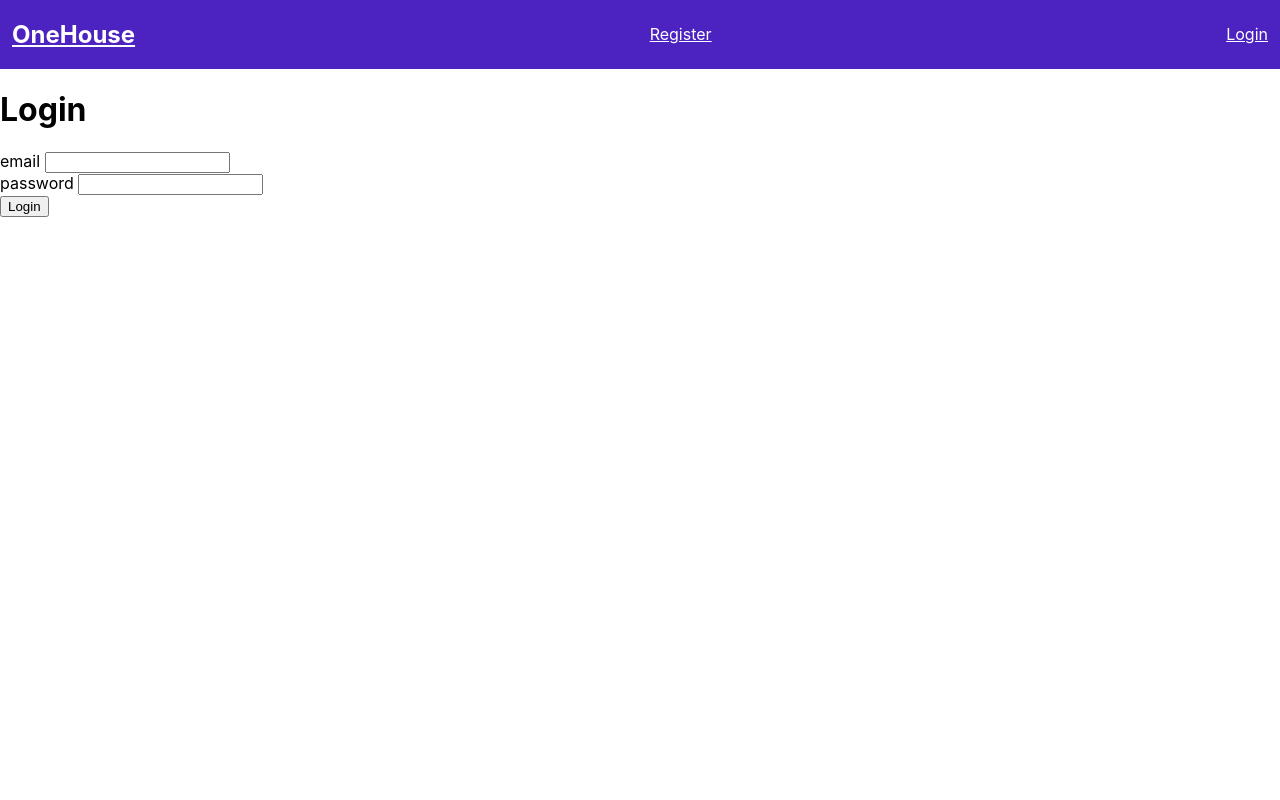
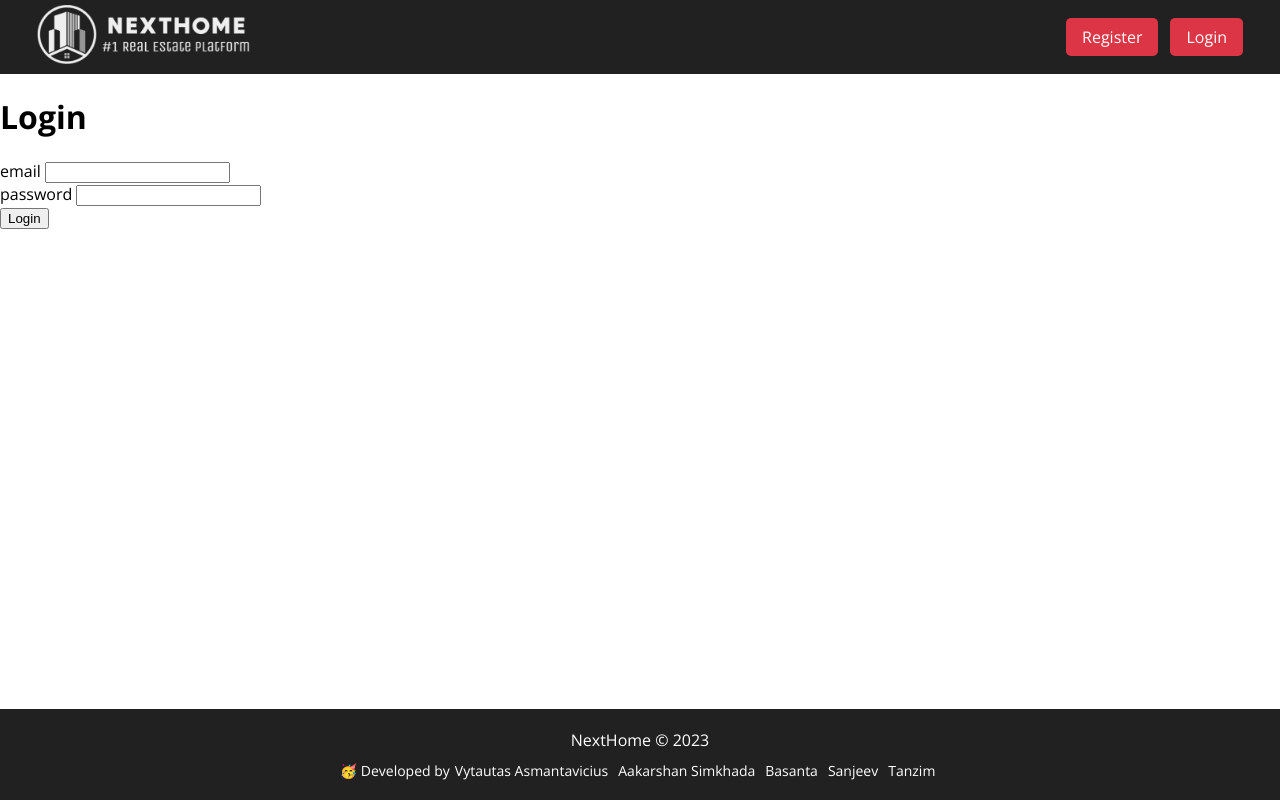
Before and after one commit to vytaux/waa-project-react-frontend, a React (Create React App) app: page /login in a window 1280 px wide. Built offline with nearby package versions, Linux system fonts and the light colour scheme.

Commit message:
design stuff

```diff
--- a/src/App.css
+++ b/src/App.css
@@ -1,3 +1,18 @@
+@import url('https://fonts.googleapis.com/css2?family=Open+Sans:wght@400;600;700&display=swap');
+
+html, body, #root {
+    height: 100%;
+}
+
+#root {
+    display: flex;
+    flex-direction: column;
+}
+
+body {
+    font-family: 'Open Sans', sans-serif;
+}
+
 .w-full {
     width: 100%;
 }
@@ -7,35 +22,128 @@
 }
 
 .header {
-    background: #4c22c1;
-    padding: 0 12px;
+    background-color: #212121;
+    color: #fff;
+    padding: 5px 37px; /* Adjust padding to make the header slimmer */
+
+    a {
+        color: white;
+    }
 
     nav {
         align-items: center;
+        display: flex;
 
-        .title-link {
-            color: white;
+        a {
+            color: #fff;
+            text-decoration: none;
+            padding: 10px;
+
+            &:hover:not(.logo) {
+                background-color: #555;
+                border-radius: 5px;
+            }
         }
 
-        .login-logout-link {
-            color: white;
+        .logo {
+            padding: 0;
+
+            img {
+                width: 213px;
+            }
+        }
+
+        .dashboard-links {
+            margin-left: 15px;
+        }
+
+        .auth-links {
             margin-left: auto;
+
+            a {
+                background-color: #dc3545;
+                border-radius: 5px;
+                padding: 8px 16px;
+                margin-left: 12px;
+            }
         }
 
         .add-property {
-            margin-left: auto;
-            color: white;
+            background-color: #007bff;
+            border-radius: 5px;
+            padding: 8px 16px;
+            margin-left: 19px;
         }
     }
 }
 
-.properties {
-    margin: 12px;
-    gap: 6px;
+.homepage {
+    h1 {
+        text-align: center;
+        margin: 25px 0 7px;
+    }
 
-    .property {
-        padding: 6px;
-        border: 1px solid #ccc;
+    .properties {
+        margin: 0 0 28px;
+        display: grid;
+        grid-template-columns: repeat(auto-fit, minmax(210px, max-content));
+        grid-gap: 16px;
+        justify-content: center;
+        padding: 13px 37px;
+
+        .property {
+            position:relative;
+            background-color: #f9f9f9;
+            border-radius: 8px;
+            box-shadow: 0 2px 4px rgba(0, 0, 0, 0.1);
+
+            .picture-link {
+
+                .status-badge {
+                    font-size: 12px;
+                    position: absolute;
+                    top: 0;
+                    right: 0;
+                    background: #00cc00; /* Green color */
+                    padding: 4px 8px;
+                    border-radius: 0 5px 0 4px;
+                    color: #fff; /* White text */
+                }
+
+                .picture {
+                    border-top-left-radius: 5px;
+                    border-top-right-radius: 5px;
+                    width: 100%;
+                    height: 150px;
+                }
+            }
+
+            .info {
+                padding: 9px 17px 17px;
+            }
+
+            .name {
+                font-size: 18px;
+                font-weight: bold;
+                color: #333;
+                text-decoration: none;
+            }
+
+            .name:hover {
+                color: #007bff;
+            }
+
+            .price {
+                font-size: 16px;
+                color: #555;
+            }
+
+            .description {
+                font-size: 14px;
+                color: #777;
+                margin-top: 10px;
+            }
+        }
     }
 }
 
@@ -56,3 +164,49 @@
         background: #f2f2f2;
     }
 }
+
+.footer {
+    margin-top: auto;
+    background: #212121;
+    color: white;
+    padding: 7px 12px;
+
+    a {
+        color: white;
+    }
+}
+
+
+
+
+
+.footer {
+    background-color: #212121;
+    color: #fff;
+    padding: 20px 0;
+    text-align: center;
+}
+
+.footer-content {
+    max-width: 1200px;
+    margin: 0 auto;
+}
+
+.footer-info {
+    font-size: 16px;
+}
+
+.footer-developers {
+    font-size: 14px;
+    margin-top: 10px;
+}
+
+.footer-developers a {
+    color: #fff;
+    text-decoration: none;
+    margin: 0 5px;
+}
+
+.footer-developers a:hover {
+    text-decoration: underline;
+}
--- a/src/App.js
+++ b/src/App.js
@@ -5,19 +5,20 @@ import PageRoutes from './routes/PageRoutes';
 import { useContext, useEffect } from 'react';
 import UserContext from "./context/UserContext";
 import hasRole from './util/hasRole';
-
+import Footer from "./components/Footer";
 
 
 const App = () => {
     const { currentUser, updateUser } = useContext(UserContext)
 
-    document.title = 'OneHouse | #1 Real Estate Platform in the World!';
+    document.title = 'NextHome | #1 Real Estate Platform in the World!';
     console.log(currentUser)
 
     return (
         <BrowserRouter>
             <Header />
             <PageRoutes currentUser={currentUser} setCurrentUser={updateUser} />
+            <Footer />
         </BrowserRouter>
     );
 }
--- /dev/null
+++ b/src/components/Footer.js
@@ -0,0 +1,25 @@
+import React, { useContext } from "react";
+import { Link, useNavigate } from "react-router-dom";
+import UserContext from "../context/UserContext";
+import hasRole from "../util/hasRole";
+
+const Footer = () => {
+    return (
+        <footer className="footer">
+            <div className="footer-content">
+                <div className="footer-info">NextHome © 2023</div>
+                <div className="footer-developers">
+                    🥳 Developed by
+                    <a href="https://github.com/vytaux">Vytautas Asmantavicius</a>
+                    <a href="https://github.com/Aakartion">Aakarshan Simkhada</a>
+                    <a href="https://github.com/sameerstha0012">Basanta</a>
+                    <a href="https://github.com/sanjeev-thapa">Sanjeev</a>
+                    <a href="https://github.com/TanzimFK">Tanzim</a>
+                </div>
+            </div>
+        </footer>
+    )
+}
+
+
+export default Footer;
--- a/src/components/Header.js
+++ b/src/components/Header.js
@@ -15,15 +15,19 @@ const Header = () => {
     return (
         <header className='header'>
             <nav className='w-full flex'>
-                <Link to={'/'} className='title-link'><h1>OneHouse</h1></Link>
-                {hasRole(currentUser, 'ADMIN') ? <Link to='/admin'>Admin</Link> : null}
-                {hasRole(currentUser, 'OWNER') ? <Link to='/owner'>Owner</Link> : null}
-                {hasRole(currentUser, 'CUSTOMER') ? <Link to='/customer'>Customer</Link> : null}
+                <Link to={'/'} className='logo'><img src="/logo.png" alt=""/></Link>
                 {hasRole(currentUser, 'OWNER') || hasRole(currentUser, 'ADMIN')
                     ? <Link className='add-property' to='/owner/add-property'>Add Property</Link> : null}
-                {!currentUser ? <Link to='/register' className='login-logout-link'>Register</Link> : null}
-                {!currentUser ? <Link to='/login' className='login-logout-link'>Login</Link> : null}
-                {currentUser ? <Link className='login-logout-link' onClick={logoutHandler}>Logout</Link> : null}
+                <div className="dashboard-links">
+                    {hasRole(currentUser, 'ADMIN') ? <Link to='/admin'>Admin</Link> : null}
+                    {hasRole(currentUser, 'OWNER') ? <Link to='/owner'>Owner</Link> : null}
+                    {hasRole(currentUser, 'CUSTOMER') ? <Link to='/customer'>Customer</Link> : null}
+                </div>
+                <div className="auth-links">
+                    {!currentUser ? <Link to='/register'>Register</Link> : null}
+                    {!currentUser ? <Link to='/login'>Login</Link> : null}
+                    {currentUser ? <a href='#' onClick={logoutHandler}>Logout</a> : null}
+                </div>
             </nav>
         </header>
     )
--- a/src/components/Property.js
+++ b/src/components/Property.js
@@ -8,12 +8,19 @@ const Property = ({ property }) => {
     const pictureUrl = randomPictureProvider();
 
     return (
-        <Link to={`/properties/${property.slug}`} key={property.id} className='property'>
-            <h3>{property.name}</h3>
-            <img height='150' width='200' src={pictureUrl} alt=""/>
-            <p>{property.description}</p>
-            <p>{formatMoney(property.price)}</p>
-        </Link>
+        <div className='property'>
+            <Link to={`/properties/${property.slug}`} key={property.id} className='picture-link'>
+                <div className='status-badge'>{property.status}</div>
+                <img className='picture' src={pictureUrl} alt=""/>
+            </Link>
+            <div className="info">
+            <Link to={`/properties/${property.slug}`} key={property.id} className='name'>
+                    {property.name}
+                </Link>
+                <div className='price'>{formatMoney(property.price)}</div>
+                <div className='description'>{property.description}</div>
+            </div>
+        </div>
     );
 }
 
--- a/src/containers/Homepage.js
+++ b/src/containers/Homepage.js
@@ -17,20 +17,16 @@ const Homepage = () => {
             );
     }, []);
 
-    if (!properties.length)
-        return (
-            <div className='properties flex'>
-                <h1>Loading</h1>
-            </div>
-        );
-    else
-        return (
-            <div className='properties flex'>
+    return (
+        <div className='homepage'>
+            <h1>Trending Properties</h1>
+            <div className='properties'>
                 {properties.map(property => (
-                    <Property key={property.id} property={property}  />
+                    <Property key={property.id} property={property}/>
                 ))}
             </div>
-        );
+        </div>
+    );
 }
 
 export default Homepage;
```
Also changed, not shown: public/logo.png (added).
